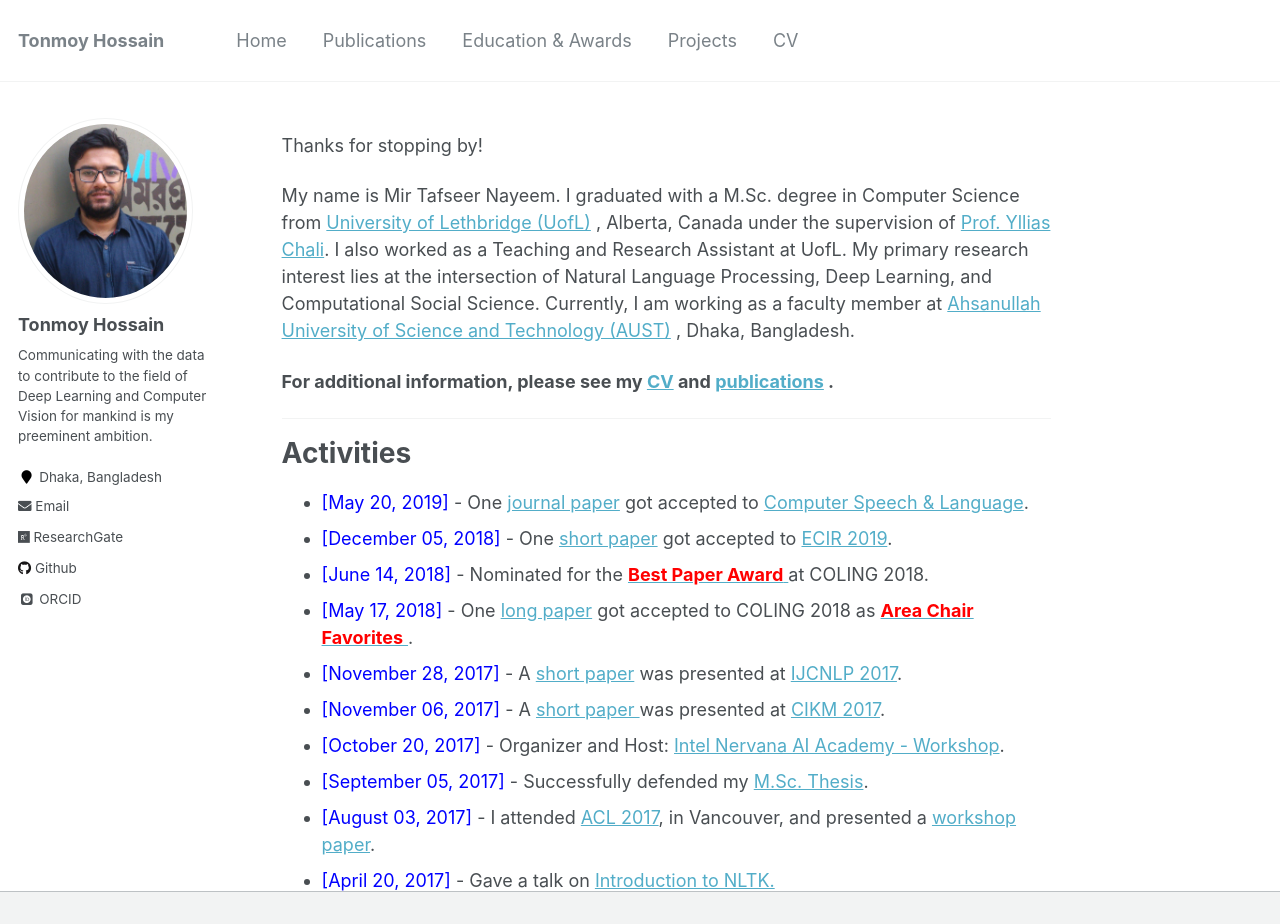
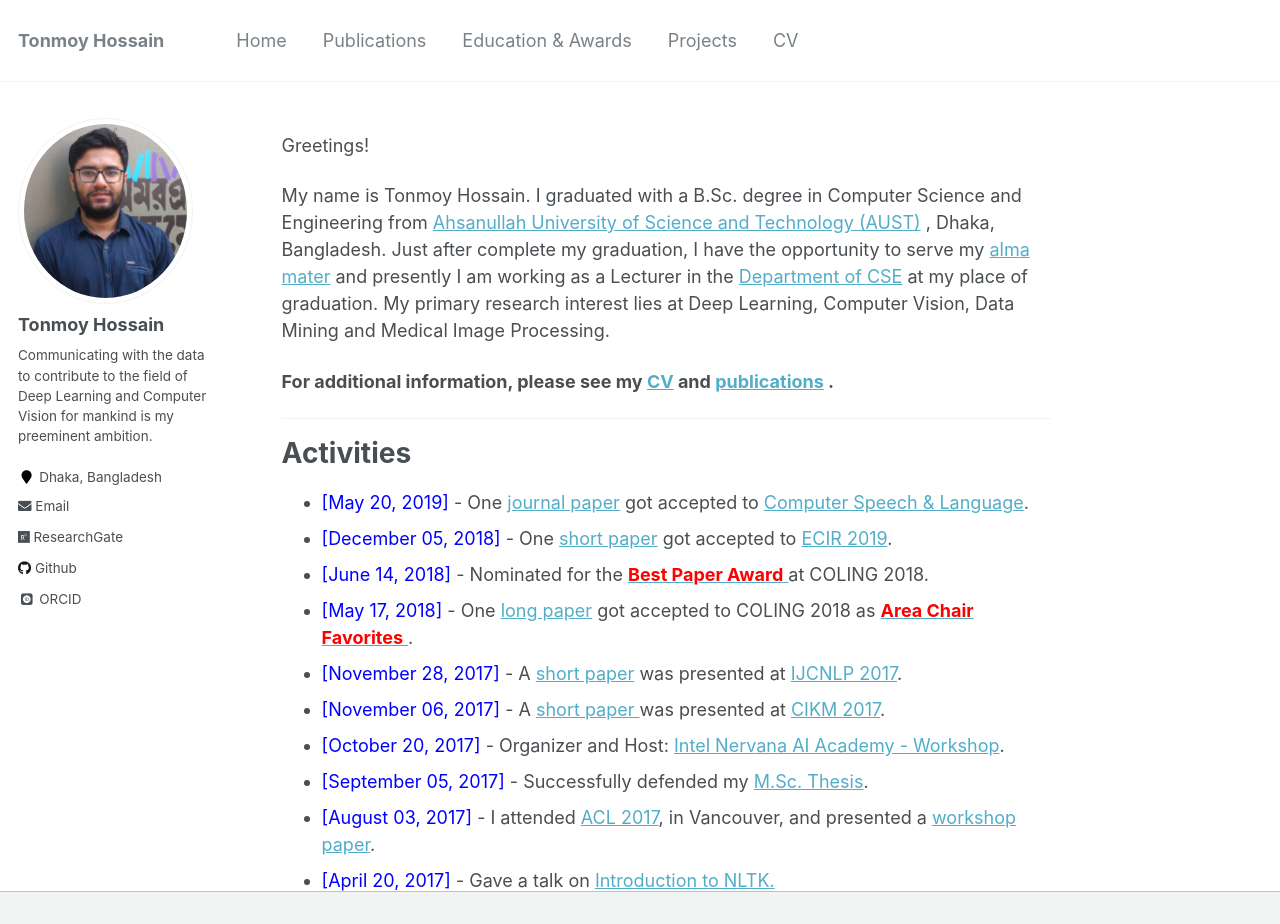
Before and after one commit to shaeekh/shaeekh.github.io, a Jekyll site: the page built from _pages/about.md, in a window 1280 px wide and 1120 px high, cut to the strip 0-924 px from the top of the window. Built offline with Jekyll 4.4.1, drawn with Linux system fonts in a browser that asks for light colours; some web fonts are replaced.

Commit message:
Update about.md

```diff
--- a/_pages/about.md
+++ b/_pages/about.md
@@ -7,9 +7,9 @@ redirect_from:
   - /about/
   - /about.html
 ---
-Thanks for stopping by!
+Greetings!
 
-My name is Mir Tafseer Nayeem. I graduated with a M.Sc. degree in Computer Science from [University of Lethbridge (UofL)](https://www.uleth.ca/) , Alberta, Canada under the supervision of [Prof. Yllias Chali](http://www.cs.uleth.ca/~chali/). I also worked as a Teaching and Research Assistant at UofL.  My primary research interest lies at the intersection of Natural Language Processing, Deep Learning, and Computational Social Science. Currently, I am working as a faculty member at [Ahsanullah University of Science and Technology (AUST)](http://aust.edu/cse/index.htm) , Dhaka, Bangladesh.
+My name is Tonmoy Hossain. I graduated with a B.Sc. degree in Computer Science and Engineering from [Ahsanullah University of Science and Technology (AUST)](http://aust.edu/) , Dhaka, Bangladesh. Just after complete my graduation, I have the opportunity to serve my [alma mater](http://aust.edu/) and presently I am working as a Lecturer in the [Department of CSE](http://aust.edu/cse/index.htm) at my place of graduation.  My primary research interest lies at Deep Learning, Computer Vision, Data Mining and Medical Image Processing.
 
 
 **For additional information, please see my [CV](https://tafseer-nayeem.github.io/cv/) and [publications](https://tafseer-nayeem.github.io/publications/) .**
```
